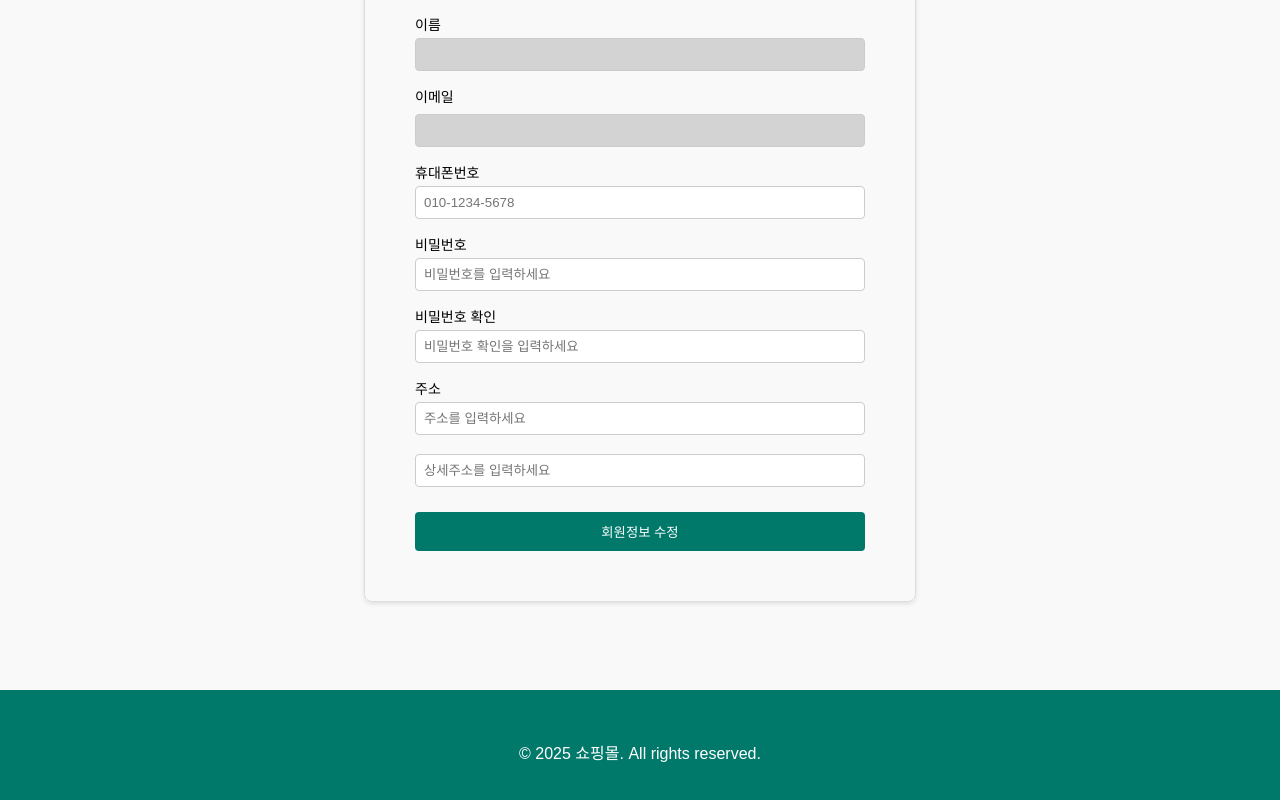
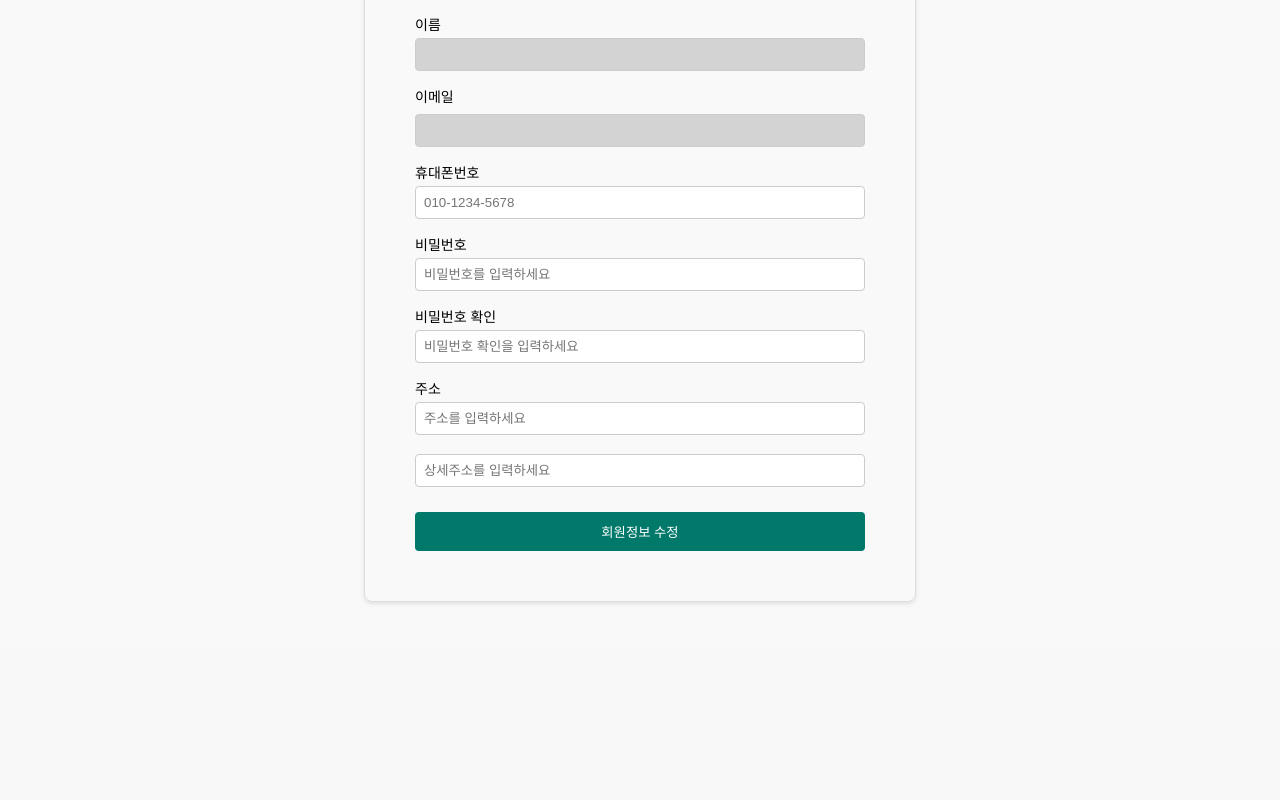
Before and after one commit to hyunjung2e/diaconn-mall-clone-front, a React (Create React App) app: page /mypage in a window 1280 px wide. Shown: the part 344-1144 px from the top of the page. After the commit the page ends 994 px from the top, so only its background shows below. Built offline with nearby package versions, Linux system fonts and the light colour scheme; no server answers; a web font is replaced by a local one.

Commit message:
수정: :zap: 마이페이지 푸터 제거

```diff
--- a/src/components/Mypage.tsx
+++ b/src/components/Mypage.tsx
@@ -238,10 +238,6 @@ export default function Mypage() {
           </form>
         </div>
       </div>
-      {/* 푸터 */}
-      <footer>
-        <div className="container">© 2025 쇼핑몰. All rights reserved.</div>
-      </footer>
     </>
   );
 }
```
